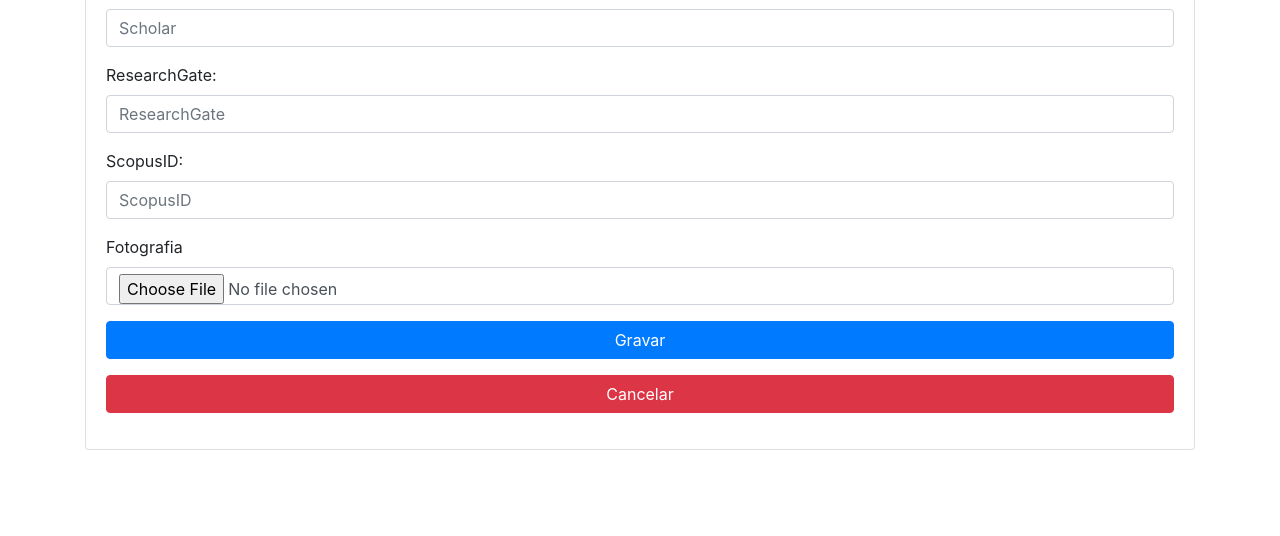
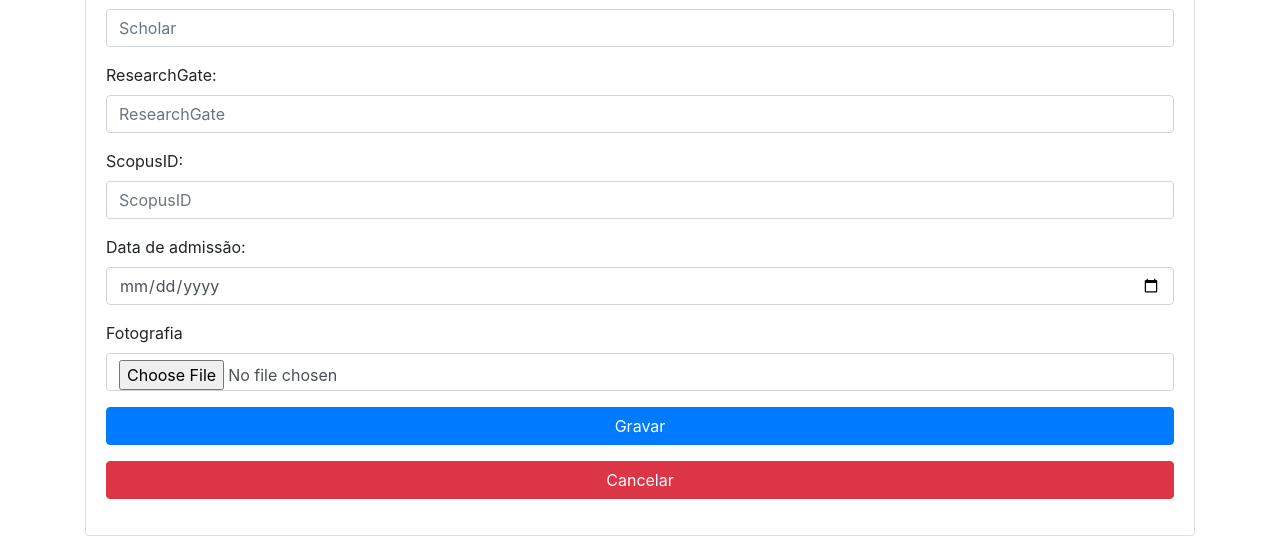
Before and after one commit to iptomar/Tech-Art-F, a PHP site: page /Tech-Art-F/backoffice/investigadores/create.php in a window 1280 px wide. Shown: the part 1141-1677 px from the top of the page. Before the commit the page ends 1591 px from the top, so only its background shows below. Run offline with PHP 8.4, Linux system fonts and the light colour scheme; the visitor is signed in with stand-in values (Sample User, id 1); some libraries are stand-ins or nearby versions.

Commit message:
Adição de data de admissão de investigadores

```diff
--- a/backoffice/investigadores/create.php
+++ b/backoffice/investigadores/create.php
@@ -16,10 +16,10 @@ if ($_SERVER["REQUEST_METHOD"] == "POST") {
         //transferir a imagem para a pasta de assets
         move_uploaded_file($_FILES["fotografia"]["tmp_name"], $filesDir . $target_file);
 
-        $sql = "INSERT INTO investigadores (nome, email, ciencia_id, sobre, sobre_en, tipo, fotografia, areasdeinteresse,areasdeinteresse_en, orcid, scholar, research_gate, scopus_id, password) " .
-            "VALUES (?,?,?,?,?,?,?,?,?,?,?,?,?,?)";
+        $sql = "INSERT INTO investigadores (nome, email, ciencia_id, sobre, sobre_en, tipo, fotografia, areasdeinteresse,areasdeinteresse_en, orcid, scholar, research_gate, scopus_id, password, data_admissao) " .
+            "VALUES (?,?,?,?,?,?,?,?,?,?,?,?,?,?,?)";
         $stmt = mysqli_prepare($conn, $sql);
-        mysqli_stmt_bind_param($stmt, 'ssssssssssssss', $nome, $email, $ciencia_id, $sobre, $sobre_en, $tipo, $fotografia, $areasdeinteresse, $areasdeinteresse_en, $orcid, $scholar, $research_gate, $scopus_id, $password);
+        mysqli_stmt_bind_param($stmt, 'sssssssssssssss', $nome, $email, $ciencia_id, $sobre, $sobre_en, $tipo, $fotografia, $areasdeinteresse, $areasdeinteresse_en, $orcid, $scholar, $research_gate, $scopus_id, $password, $data_admissao);
         $nome = $_POST["nome"];
         $email = $_POST["email"];
         $ciencia_id = $_POST["ciencia_id"];
@@ -37,6 +37,7 @@ if ($_SERVER["REQUEST_METHOD"] == "POST") {
             $_POST["password"] = substr(str_shuffle(strtolower(sha1(rand() . time()))), 0, $PASSWORD_LENGTH);
         }
         $password = password_hash($_POST["password"], PASSWORD_DEFAULT);
+        $data_admissao = $_POST["data_admissao"];
         if (mysqli_stmt_execute($stmt)) {
            # header('Location: index.php');
             echo"<script> window.location.href = './index.php'; </script>";
@@ -207,6 +208,10 @@ if ($_SERVER["REQUEST_METHOD"] == "POST") {
                     <label for="scopus_id">ScopusID: </label>
                     <input placeholder="ScopusID" name="scopus_id" type="text" class="form-control" id="scopus_id">
                 </div>
+                <div class="form-group removeExterno">
+                    <label for="data_admissao">Data de admissão: </label>
+                    <input placeholder="Data de admissão" name="data_admissao" type="date" class="form-control" id="data_admissao">
+                </div>
                 <div class="form-group">
                     <label>Fotografia</label>
                     <input type="file" accept="image/*" onchange="previewImg(this);" minlength="1" maxlength="100" required data-error="Por favor adicione uma fotografia válida" class="form-control" id="inputFotografia" placeholder="Fotografia" name="fotografia">
--- a/backoffice/investigadores/index.php
+++ b/backoffice/investigadores/index.php
@@ -11,19 +11,19 @@ $sql = "";
 $placeholder = "Pesquisar por Nome";
 #Se o botão de mostrar todos for selecionado
 if (isset($_POST["pesquisaTodos"])) {
-	$sql = "SELECT id, nome, email, ciencia_id, sobre, tipo, fotografia, areasdeinteresse, orcid, scholar FROM investigadores
+	$sql = "SELECT id, nome, email, ciencia_id, sobre, tipo, fotografia, areasdeinteresse, orcid, scholar, data_admissao FROM investigadores
 ORDER BY CASE WHEN tipo = 'Externo' THEN 1 ELSE 0 END, tipo DESC, nome;";
 }
 #se o botão para perquisar um inverstigador for selecionado procura na base de dados por todos aqueles que contenham aqueles carateres no campo ecolhido
 else if(isset($_GET["pesquisarInvest"])){
 
-	$sql = "SELECT id, nome, email, ciencia_id, sobre, tipo, fotografia, areasdeinteresse, orcid, scholar
+	$sql = "SELECT id, nome, email, ciencia_id, sobre, tipo, fotografia, areasdeinteresse, orcid, scholar, data_admissao
 			FROM investigadores
 			WHERE {$_GET["selectContext"]} LIKE '%{$_GET["pesquisarInvest"]}%'
 			ORDER BY CASE WHEN tipo = 'Externo' THEN 1 ELSE 0 END, tipo DESC, nome; ";
 #outros cassom mostra tudo
 }else{
-	$sql = "SELECT id, nome, email, ciencia_id, sobre, tipo, fotografia, areasdeinteresse, orcid, scholar FROM investigadores
+	$sql = "SELECT id, nome, email, ciencia_id, sobre, tipo, fotografia, areasdeinteresse, orcid, scholar, data_admissao FROM investigadores
 	ORDER BY CASE WHEN tipo = 'Externo' THEN 1 ELSE 0 END, tipo DESC, nome;";
 }
 
```
Also changed, not shown: backoffice/investigadores/edit.php (+9 -3 lines), tecnart/colaborador.php (+36 -17 lines), tecnart/integrado.php (+10 -0 lines), backoffice/assets/investigadores/6640a86cbed35_5591801.jpg (added), backoffice/assets/investigadores/6640a891419af_5591801.jpg (added).
